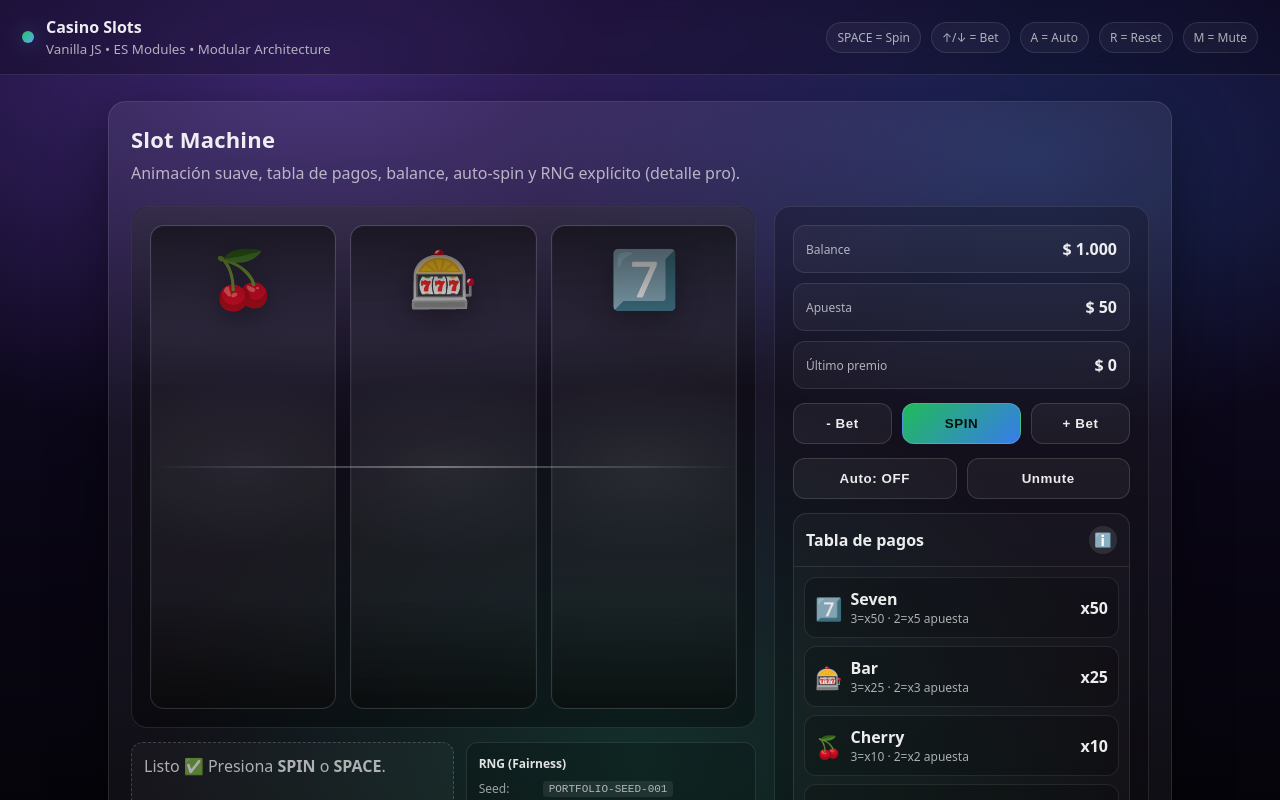
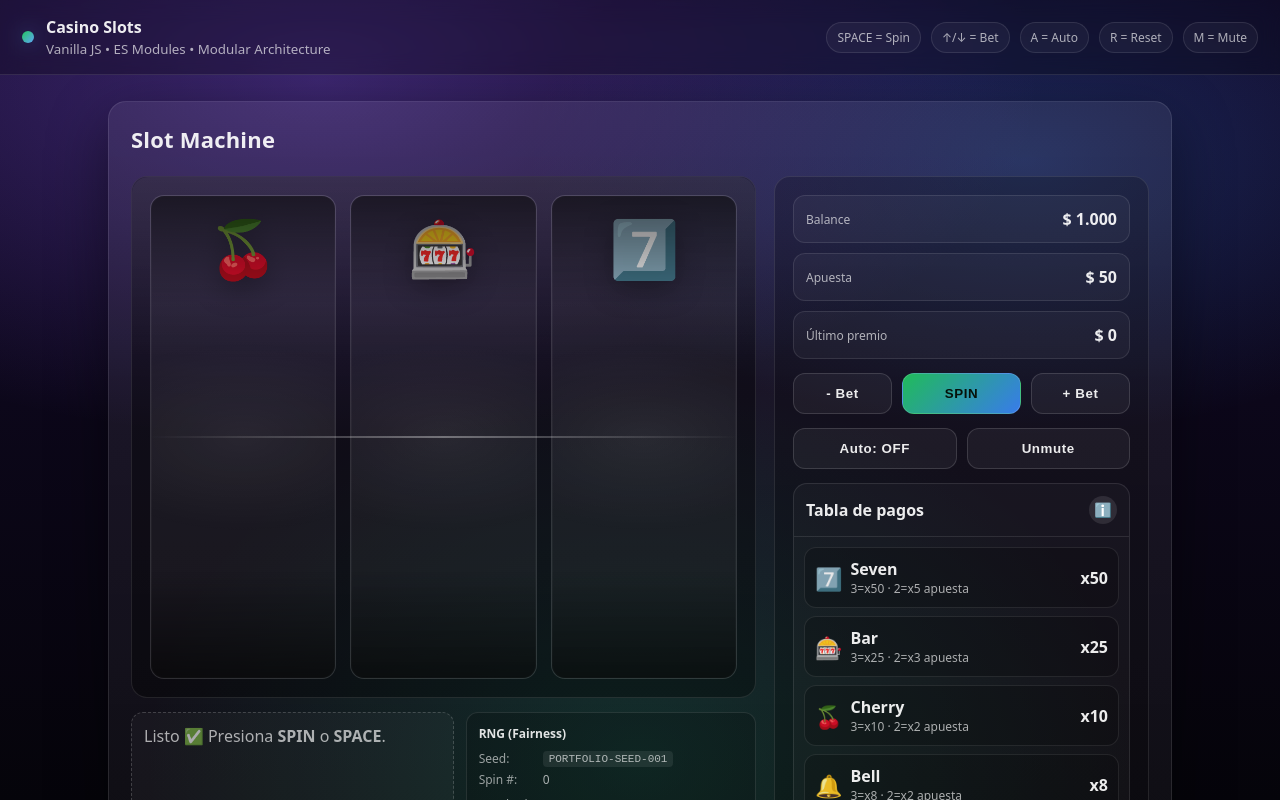
Before and after one commit to cristian2005757/casino-slots-js, a plain HTML site: page index.html in a window 1280 px wide. Drawn offline with Linux system fonts and the light colour scheme.

Commit message:
update: improve UI and fix audio

```diff
--- a/index.html
+++ b/index.html
@@ -31,9 +31,6 @@
     <section class="panel">
       <div class="panelHead">
         <h1>Slot Machine</h1>
-        <p class="sub">
-          Animación suave, tabla de pagos, balance, auto-spin y RNG explícito (detalle pro).
-        </p>
       </div>
 
       <div class="machine">
```
